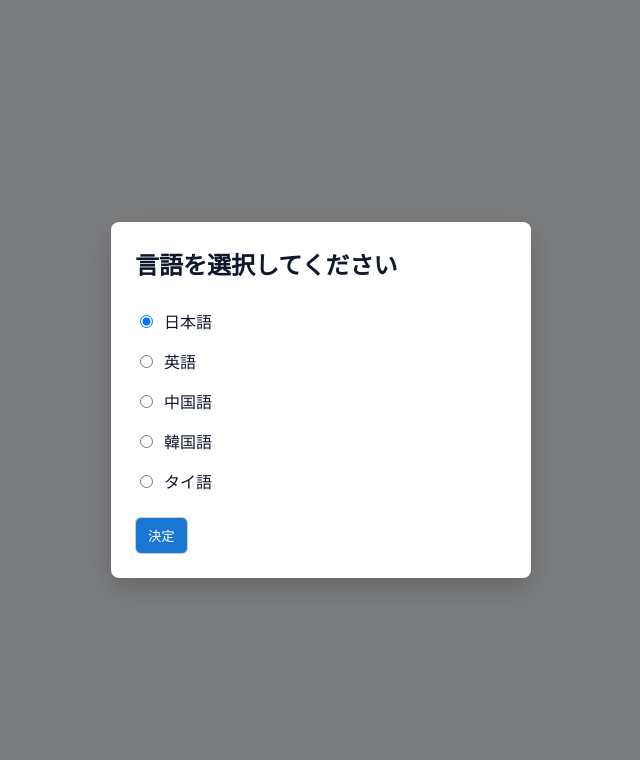
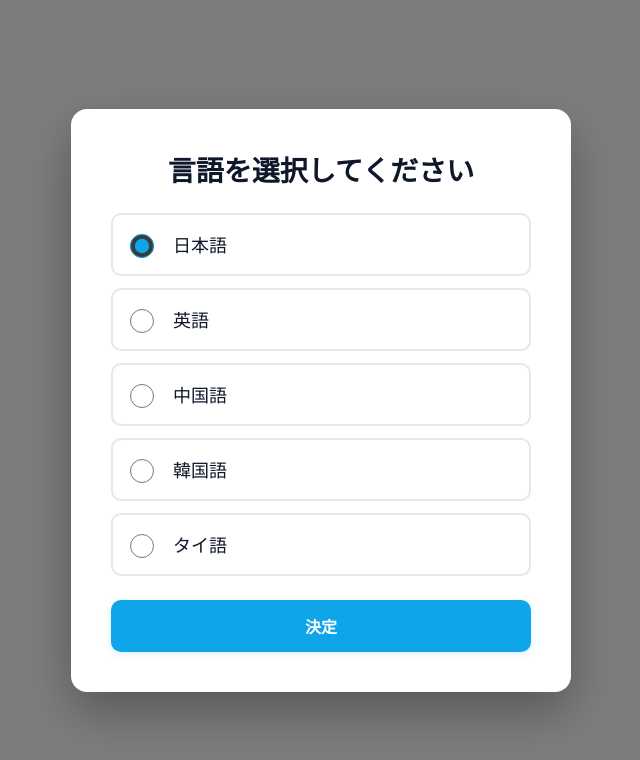
Before and after one commit to wisteria0793/abarth, a React (Create React App) app in the folder client/: page / in a window 1280 px wide. Shown: the top 760 px of the page, without its empty margins (319-959 px from the left). Built offline with nearby package versions, Linux system fonts and the light colour scheme.

Commit message:
ux: improve language selector and switcher - larger fonts, bigger touch targets, better visual hierarchy for guest experience

```diff
--- a/client/src/LanguageSelector.js
+++ b/client/src/LanguageSelector.js
@@ -44,8 +44,8 @@ export default function LanguageSelector({ onComplete }) {
   return (
     <div style={styles.overlay}>
       <div style={styles.modal} role="dialog" aria-modal="true" aria-labelledby="lang-title">
-        <h2 id="lang-title" style={{ marginTop: 0 }}>{t('language_select_title')}</h2>
-        <div>
+        <h2 id="lang-title" style={styles.title}>{t('language_select_title')}</h2>
+        <div style={styles.optionsContainer}>
           {languages.map(l => (
             <label key={l.code} style={styles.option}>
               <input
@@ -54,8 +54,9 @@ export default function LanguageSelector({ onComplete }) {
                 value={l.code}
                 checked={selected === l.code}
                 onChange={() => setSelected(l.code)}
+                style={styles.radio}
               />
-              <span style={{ marginLeft: 8 }}>{t(l.labelKey)}</span>
+              <span style={styles.label}>{t(l.labelKey)}</span>
             </label>
           ))}
         </div>
@@ -77,23 +78,54 @@ const styles = {
   },
   modal: {
     background: '#fff',
-    padding: 24,
-    borderRadius: 8,
-    maxWidth: 420,
+    padding: 40,
+    borderRadius: 16,
+    maxWidth: 500,
     width: '90%',
-    boxShadow: '0 10px 30px rgba(0,0,0,0.2)'
+    boxShadow: '0 20px 50px rgba(0,0,0,0.3)'
+  },
+  title: {
+    margin: 0,
+    fontSize: 28,
+    marginBottom: 24,
+    textAlign: 'center'
+  },
+  optionsContainer: {
+    marginBottom: 24
   },
   option: {
-    display: 'block',
-    padding: '8px 0'
+    display: 'flex',
+    alignItems: 'center',
+    padding: '16px 12px',
+    marginBottom: 12,
+    borderRadius: 10,
+    border: '2px solid #e2e8f0',
+    cursor: 'pointer',
+    transition: 'all 0.2s ease'
+  },
+  radio: {
+    width: 24,
+    height: 24,
+    cursor: 'pointer',
+    accentColor: '#0ea5e9'
+  },
+  label: {
+    marginLeft: 16,
+    fontSize: 18,
+    fontWeight: 500,
+    color: '#0f172a'
   },
   button: {
-    marginTop: 16,
-    padding: '8px 12px',
-    borderRadius: 6,
-    border: '1px solid #ccc',
-    background: '#1976d2',
+    width: '100%',
+    padding: '14px 24px',
+    borderRadius: 10,
+    border: 'none',
+    background: '#0ea5e9',
     color: '#fff',
-    cursor: 'pointer'
+    cursor: 'pointer',
+    fontSize: 16,
+    fontWeight: 600,
+    transition: 'all 0.2s ease',
+    boxShadow: '0 2px 8px rgba(14, 165, 233, 0.15)'
   }
 };
--- a/client/src/LanguageSwitcher.js
+++ b/client/src/LanguageSwitcher.js
@@ -21,8 +21,8 @@ export default function LanguageSwitcher() {
   };
 
   return (
-    <label style={{ display: 'inline-flex', alignItems: 'center', gap: 8 }}>
-      <span aria-hidden="true">🌐</span>
+    <label style={{ display: 'inline-flex', alignItems: 'center', gap: 10 }}>
+      <span aria-hidden="true" style={{ fontSize: 20 }}>🌐</span>
       <span className="visually-hidden">Language</span>
       <select aria-label={t('language_select_title')} value={current} onChange={onChange} style={styles.select}>
         {options.map(opt => (
@@ -35,9 +35,13 @@ export default function LanguageSwitcher() {
 
 const styles = {
   select: {
-    padding: '6px 10px',
-    borderRadius: 6,
-    border: '1px solid #ccc',
-    background: '#fff'
+    padding: '10px 14px',
+    borderRadius: 8,
+    border: '2px solid #e2e8f0',
+    background: '#fff',
+    fontSize: 16,
+    fontWeight: 500,
+    cursor: 'pointer',
+    transition: 'all 0.2s ease'
   }
 };
```
